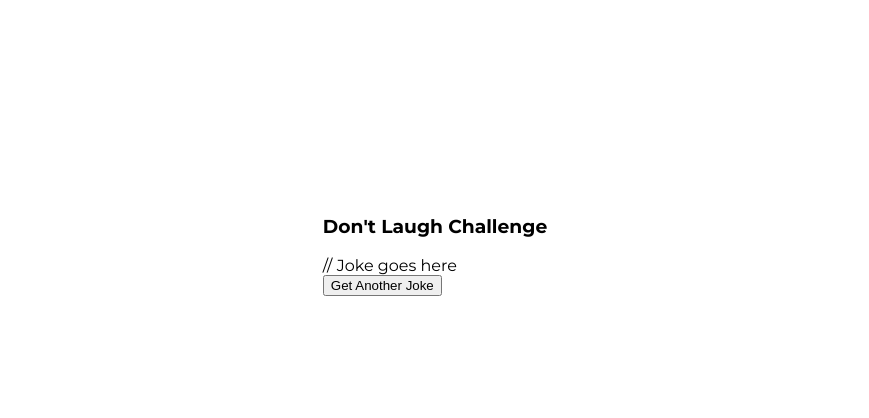
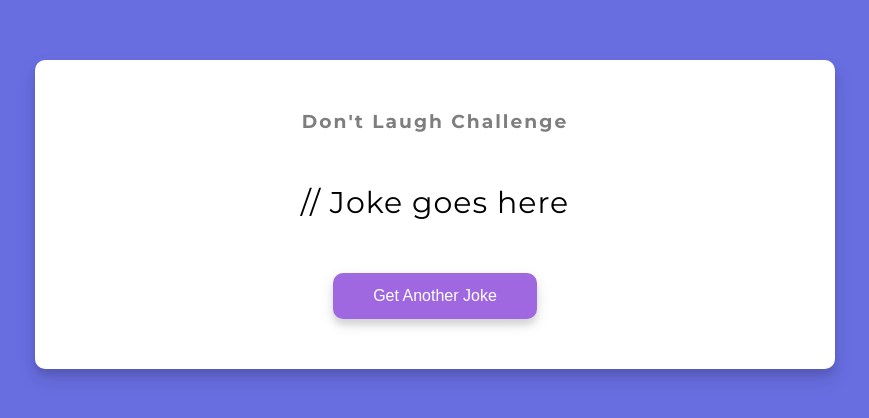
Before and after one commit to SophiaGrace16/dad_jokes_50DaysofJS, a plain HTML site: page index.html in a window 1280 px wide. Shown: the part 186-604 px from the top of the page, without its empty margins (205-1074 px from the left). Drawn offline with Linux system fonts and the light colour scheme; no server answers.

Commit message:
adding css

```diff
--- a/style.css
+++ b/style.css
@@ -5,6 +5,7 @@
 }
 
 body {
+    background-color: #686de0;
     font-family: 'Montserrat', sans-serif;
     display: flex;
     flex-direction: column;
@@ -12,9 +13,53 @@ body {
     justify-content: center;
     height: 100vh;
     overflow: hidden;
-    margin: 2rem
+    padding: 20px;
+    margin: 0;
 }
 
+
+.container {
+    background-color: #fff;
+    border-radius: 10px;
+    box-shadow: 0 10px 20px rgba(0, 0, 0, 0.1), 0 6px 6px rgba(0, 0, 0, 0.1);
+    padding: 50px 20px;
+    text-align: center;
+    max-width: 100%;
+    width: 800px;
+  }
+
+  h3 {
+    margin: 0;
+    opacity: 0.5;
+    letter-spacing: 2px;
+  }
+
+  .joke {
+    font-size: 30px;
+    letter-spacing: 1px;
+    line-height: 40px;
+    margin: 50px auto;
+    max-width: 600px;
+  }
+
+  .btn {
+    background-color: #9f68e0;
+    color: #fff;
+    border: 0;
+    border-radius: 10px;
+    box-shadow: 0 5px 15px rgba(0, 0, 0, 0.1), 0 6px 6px rgba(0, 0, 0, 0.1);
+    padding: 14px 40px;
+    font-size: 16px;
+    cursor: pointer;
+  }
+
+  .btn:active {
+    transform: scale(0.98);
+  }
+
+  .btn:focus {
+    outline: 0;
+  }
 /*
 font family - sets the default font
 display:flex - sets  up the flex box existence
```
